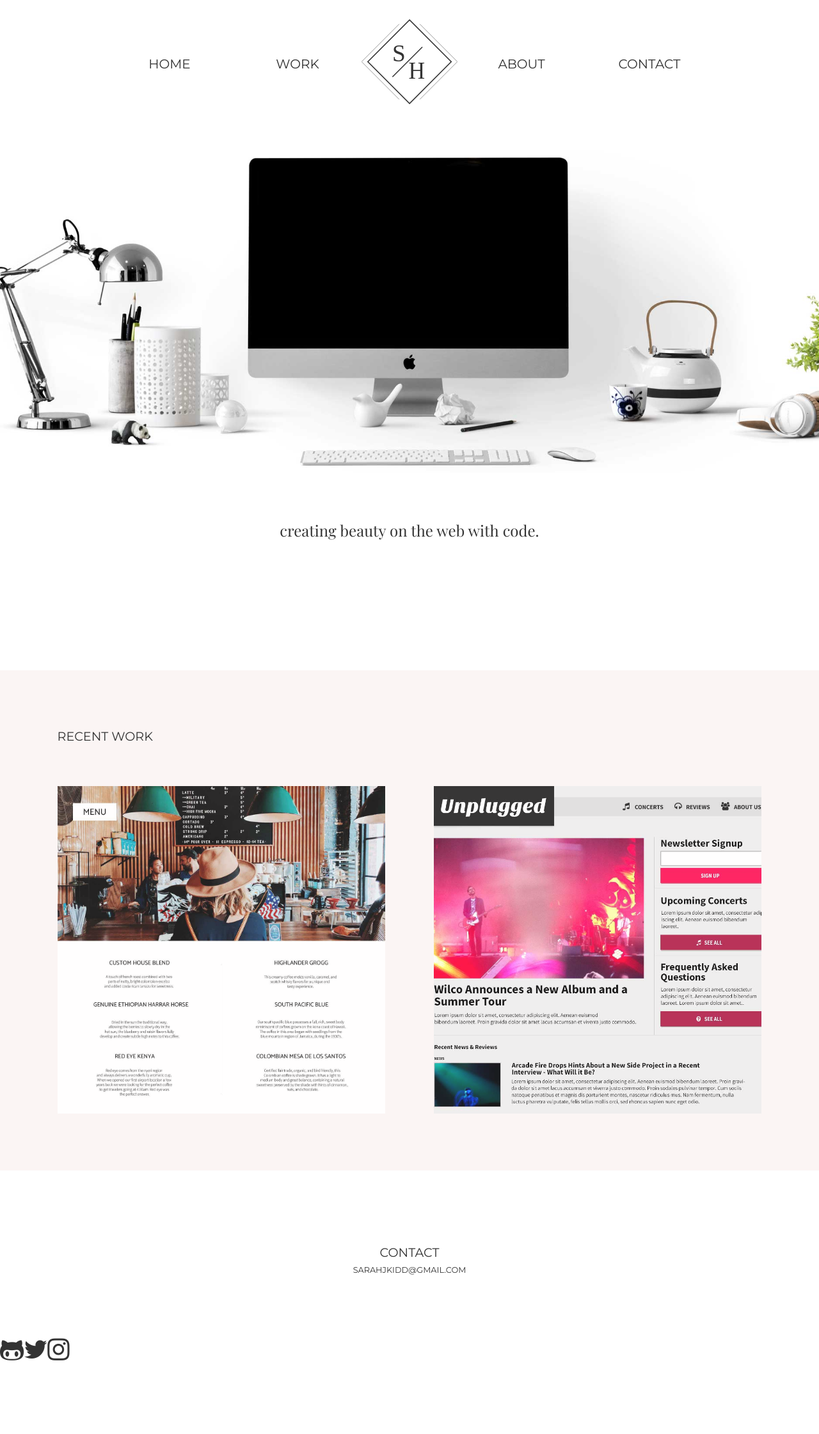
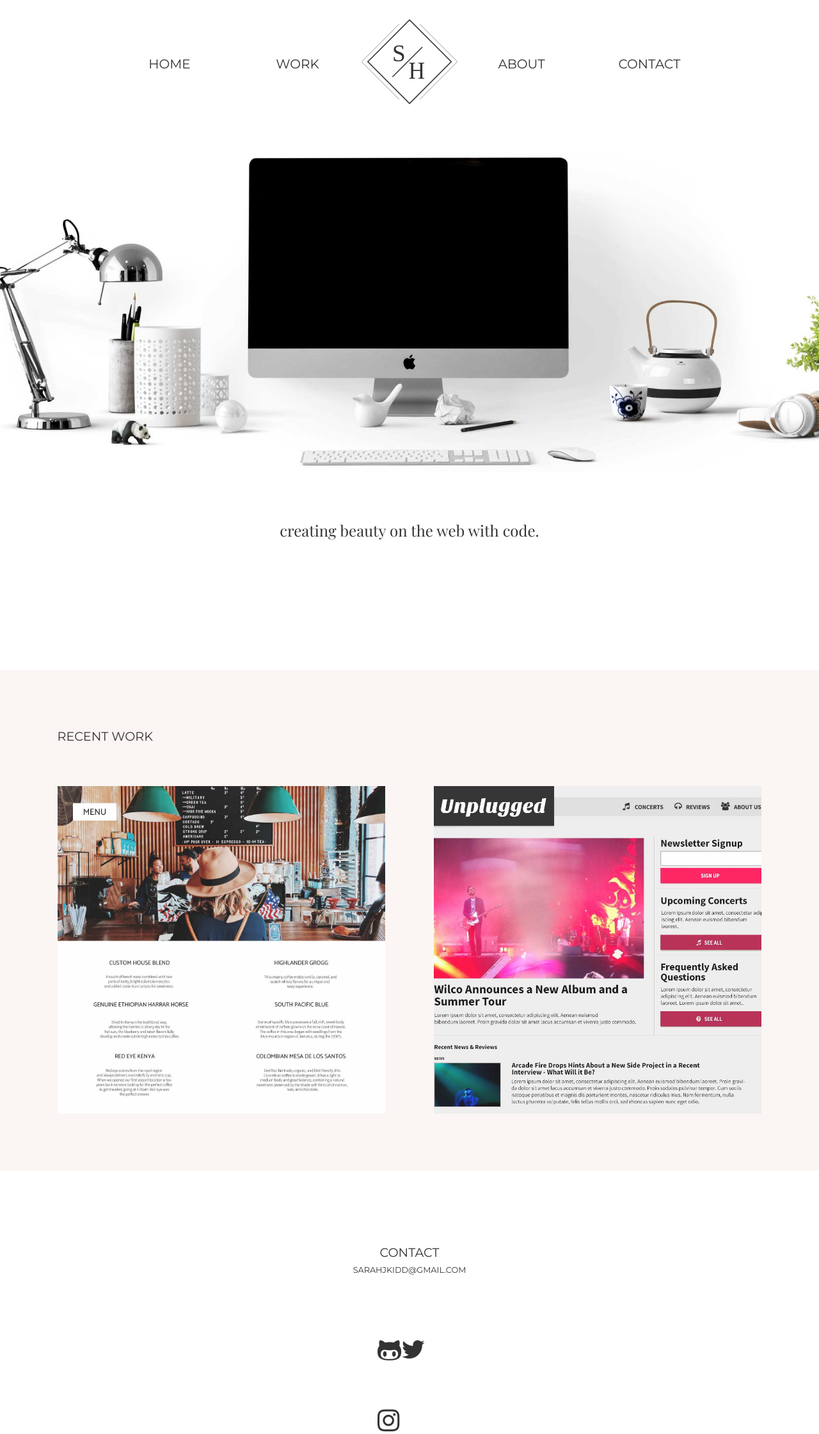
Before and after one commit to skiddhubbard/skiddhubbard.github.io, a Jekyll site: the page built from index.md, in a window 1280 px wide. Shown: the whole page at 64% size. Built offline with Jekyll 4.4.1, drawn with Linux system fonts in a browser that asks for light colours; before the commit the page ends 2131 px from its top, so only the background shows below that.

Commit message:
social css updates

```diff
--- a/_sass/site/_base.scss
+++ b/_sass/site/_base.scss
@@ -273,6 +273,12 @@ li {
  .contact-text h2 {
    width: 60%;
    text-align: center;
+   margin: 0px auto 5px;
+ }
+
+ .social ul {
+   width: 100px;
+   float: none;
    margin: 0px auto 25px;
  }
 
```
